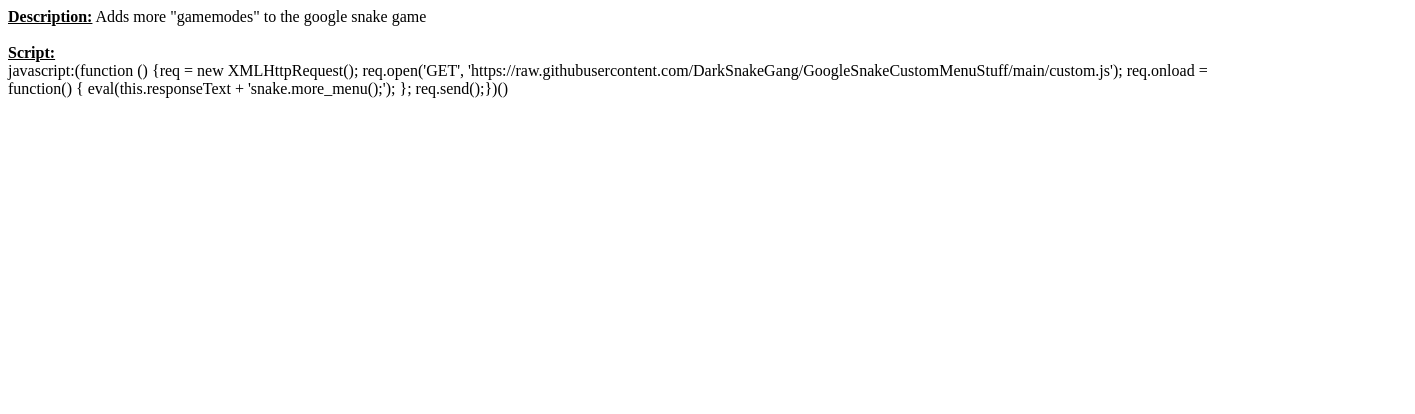
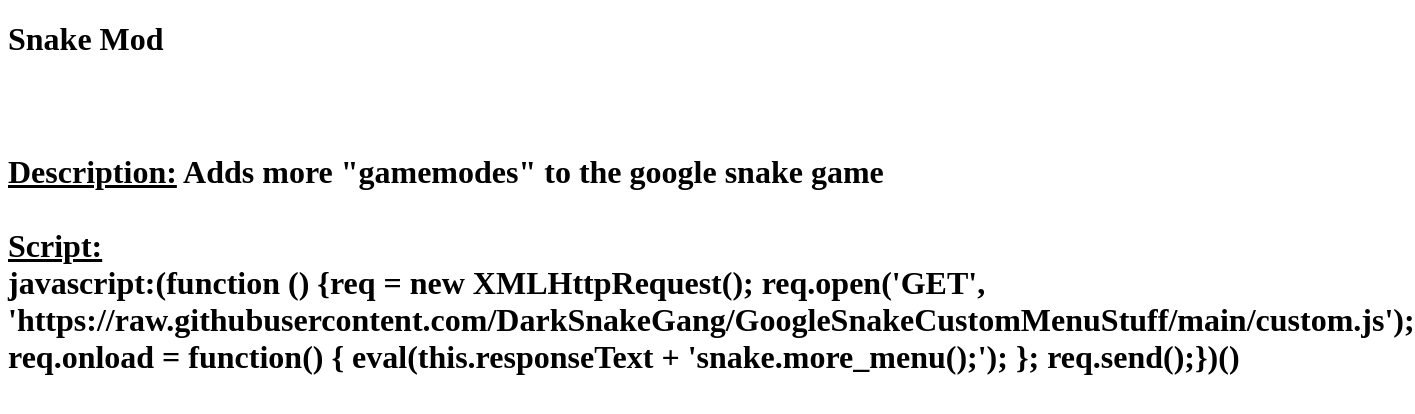
Before and after one commit to Game-Central/external-files, a plain HTML site: page chrome-gamemenu-extension/bookmarklets/snake-mod.html in a window 1280 px wide. Shown: the whole page, 1415 px wide, since content can reach past the window. Drawn offline with Linux system fonts and the light colour scheme.

Commit message:
Update snake-mod.html

```diff
--- a/chrome-gamemenu-extension/bookmarklets/snake-mod.html
+++ b/chrome-gamemenu-extension/bookmarklets/snake-mod.html
@@ -2,6 +2,7 @@
 <!DOCTYPE html>
 <html>
   <body>
+    <h1>Snake Mod<h1><br><br>
     <a>
       <u><strong>Description:</strong></u> Adds more "gamemodes" to the google snake game
       <br><br>
```
